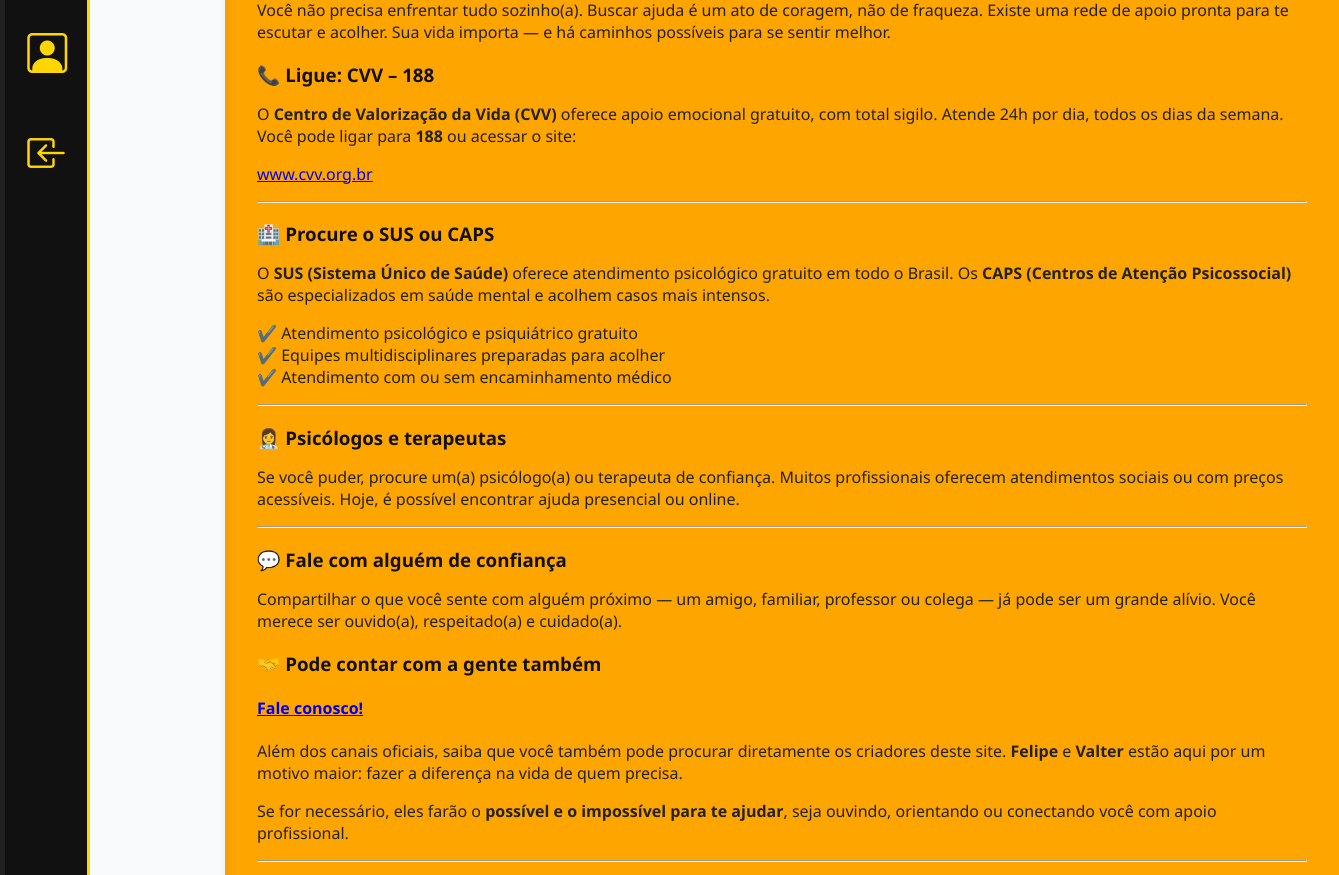
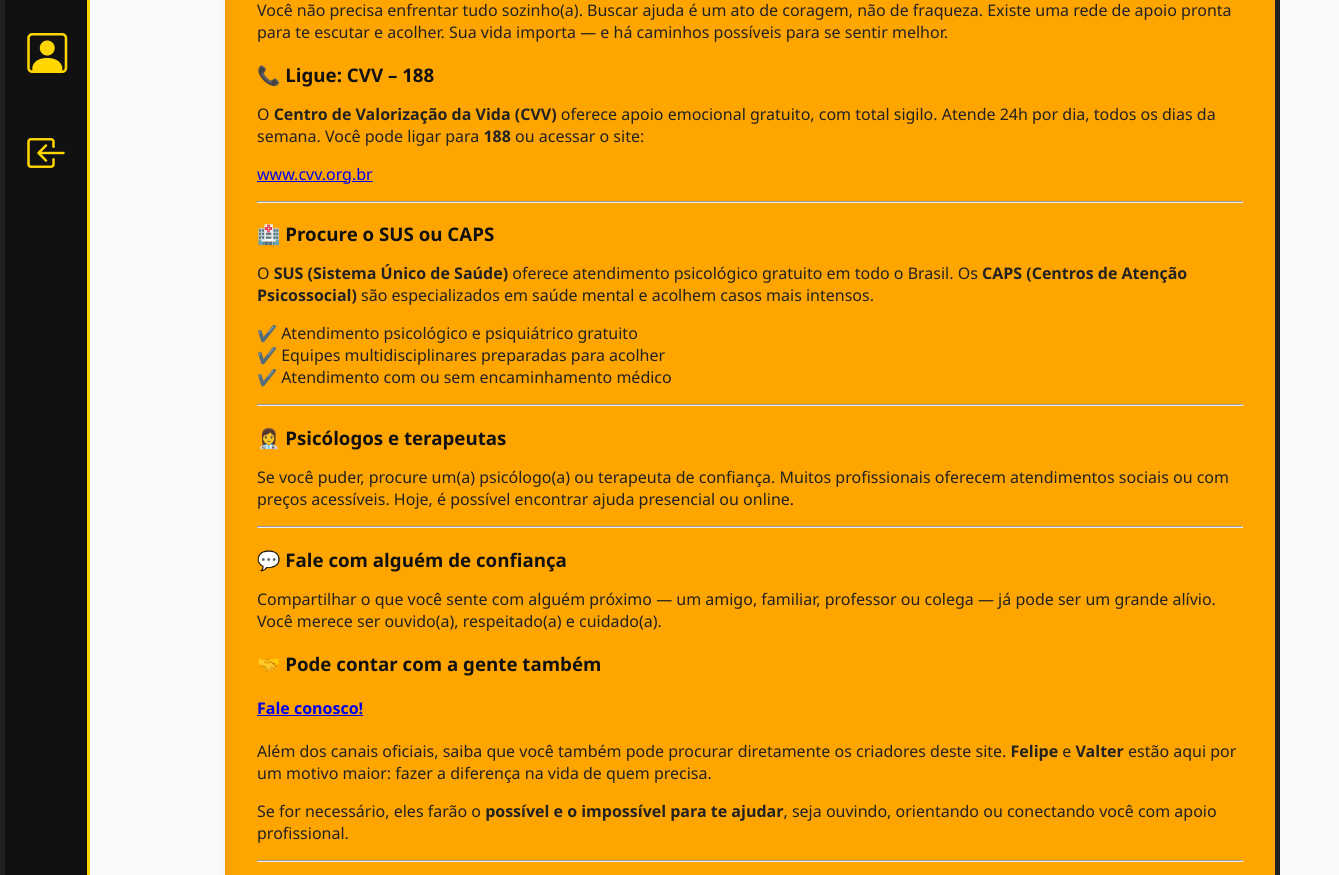
Before and after one commit to felipevalteretec-star/Atividade-setembro-amarelo, a plain HTML site: page Setembro amarelo/Ajuda.html in a window 1280 px wide. Shown: the part 506-1381 px from the top of the page, 1339 px wide, since content can reach past the window. Drawn offline with nearby package versions, Linux system fonts and the light colour scheme.

Commit message:
v4
agr so falta as imgs

```diff
--- a/Setembro amarelo/CSS/estilo.css
+++ b/Setembro amarelo/CSS/estilo.css
@@ -194,9 +194,12 @@ body {
     box-shadow: 0 2px 12px rgba(0,0,0,0.06);
     padding: 32px;
     margin: 32px 0;
-    /* Estiliza o conteúdo principal *//* Posiciona na área 'main' do grid */
     background-color: orange; /* Cor de fundo laranja */
-    width: 100%; /* Mudança: main ocupa todo o espaço disponível */
+    width: 100%; /* Ocupa todo o espaço disponível na grid */
+    box-sizing: border-box; /* Inclui padding e borda no cálculo da largura */
+    max-width: 100%; /* Garante que o main não ultrapasse o limite lateral */
+    overflow-x: auto; /* Adiciona rolagem horizontal se necessário */
+    /* Correção: impede que o conteúdo principal ultrapasse os limites da grid */
 }
 
 .maindiv h1, .maindiv h2, .maindiv h3 {
```
